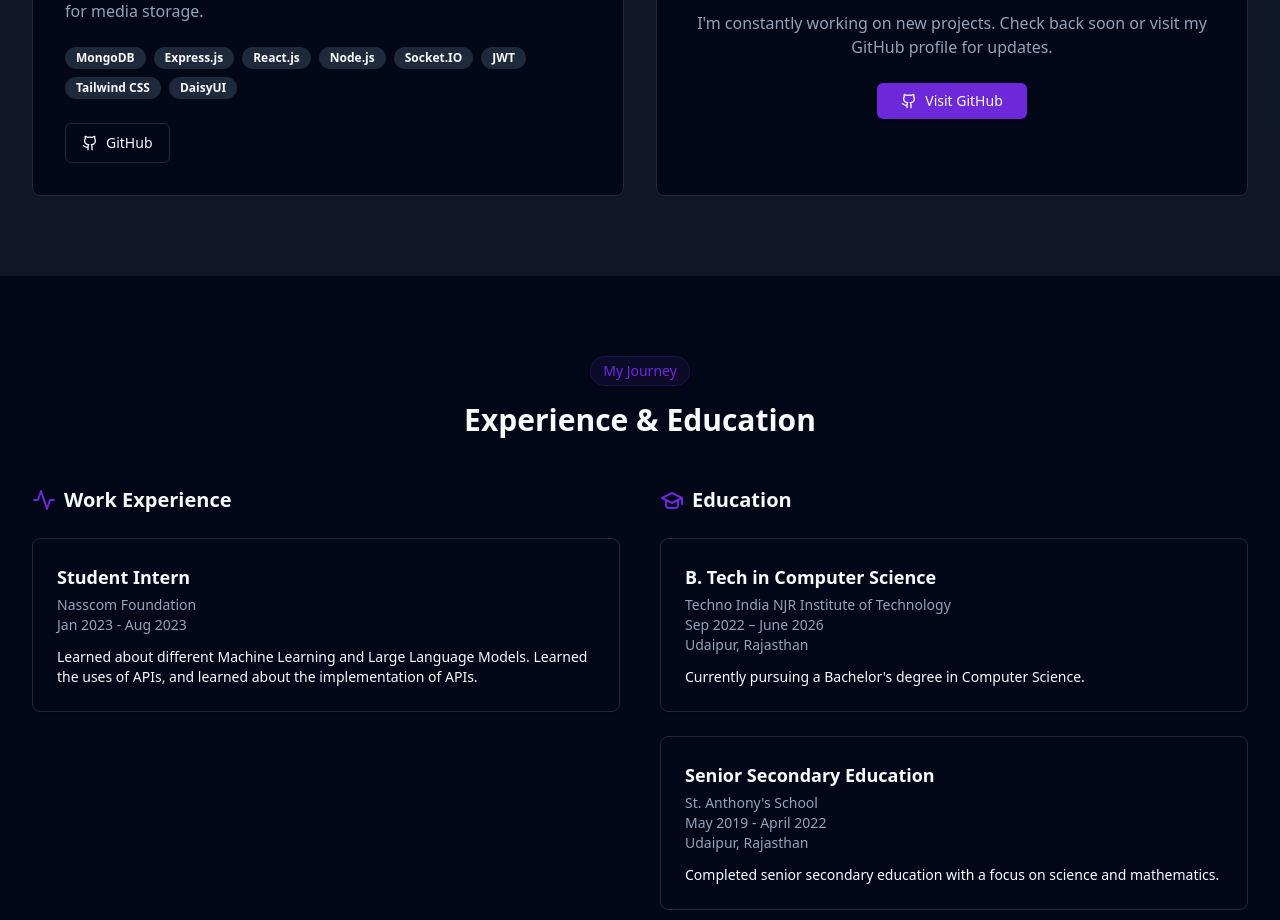
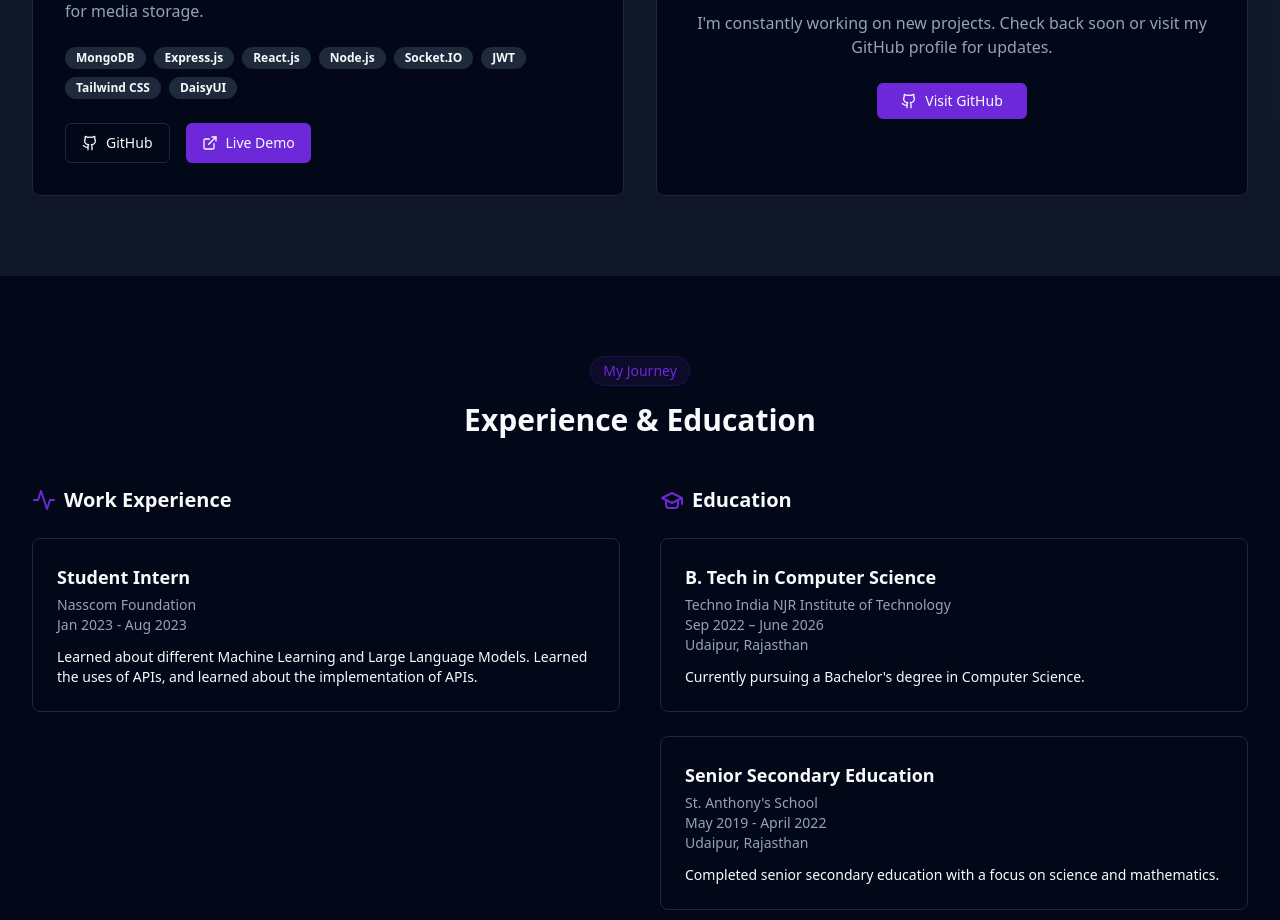
Before and after one commit to ritiksharma-code/Portfolio, a Next.js app: page / in a window 1280 px wide. Shown: the part 2420-3340 px from the top of the page. Built offline with nearby package versions, Linux system fonts and the light colour scheme.

Commit message:
added liveUrl for project

```diff
--- a/app/page.tsx
+++ b/app/page.tsx
@@ -382,6 +382,7 @@ export default function Home() {
                   "DaisyUI",
                 ]}
                 githubUrl="https://github.com/ritiksharma-code/Realtime-Chat-App"
+                liveUrl="https://www.pingpal.site"
               />
               <div className="bg-background rounded-lg border shadow-sm p-8 flex flex-col justify-center items-center text-center">
                 <div className="w-16 h-16 bg-primary/10 rounded-full flex items-center justify-center mb-6">
```
